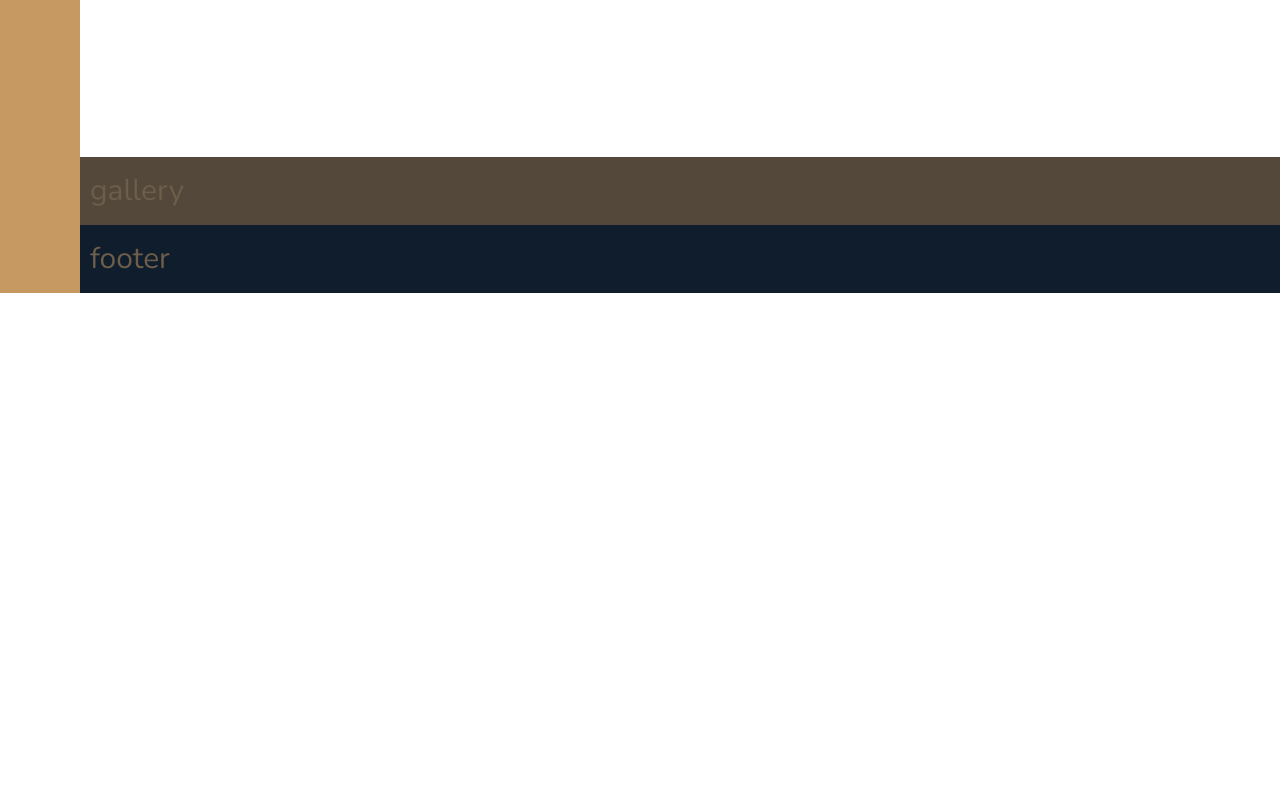
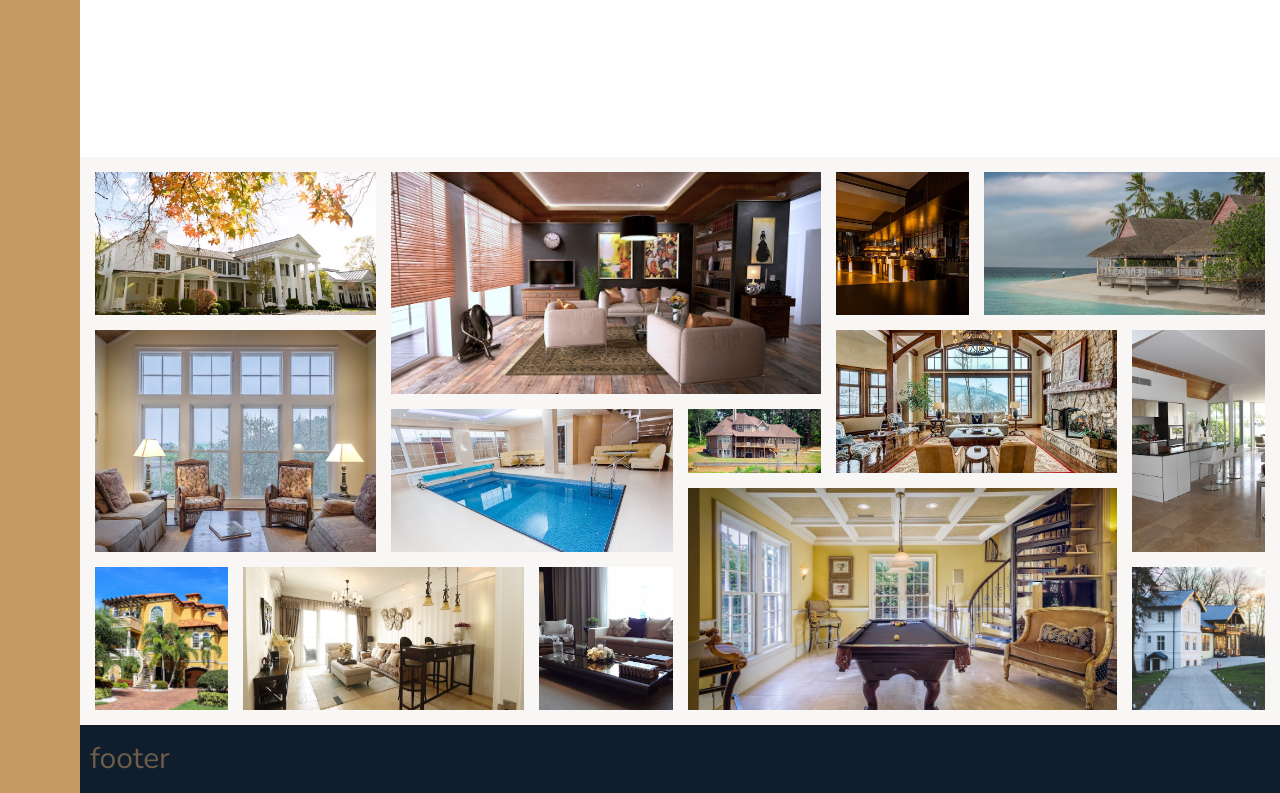
Before and after one commit to Dual1tyxd3v/nexter, a website: page index.html in a window 1280 px wide. Shown: the part 3001-3794 px from the top of the page. Before the commit the page ends 3294 px from the top, so only its background shows below. Drawn offline with nearby package versions, Linux system fonts and the light colour scheme.

Commit message:
Add gallery section

```diff
--- a/index.html
+++ b/index.html
@@ -294,7 +294,48 @@
     </div>
   </section>
   <section class="gallery">
-    gallery
+    <figure class="gallery__item gallery__item--1">
+      <img src="./img/gal-1.jpeg" alt="Image 1" class="gallery__img">
+    </figure>
+    <figure class="gallery__item gallery__item--2">
+      <img src="./img/gal-2.jpeg" alt="Image 2" class="gallery__img">
+    </figure>
+    <figure class="gallery__item gallery__item--3">
+      <img src="./img/gal-3.jpeg" alt="Image 3" class="gallery__img">
+    </figure>
+    <figure class="gallery__item gallery__item--4">
+      <img src="./img/gal-4.jpeg" alt="Image 4" class="gallery__img">
+    </figure>
+    <figure class="gallery__item gallery__item--5">
+      <img src="./img/gal-5.jpeg" alt="Image 5" class="gallery__img">
+    </figure>
+    <figure class="gallery__item gallery__item--6">
+      <img src="./img/gal-6.jpeg" alt="Image 6" class="gallery__img">
+    </figure>
+    <figure class="gallery__item gallery__item--7">
+      <img src="./img/gal-7.jpeg" alt="Image 7" class="gallery__img">
+    </figure>
+    <figure class="gallery__item gallery__item--8">
+      <img src="./img/gal-8.jpeg" alt="Image 8" class="gallery__img">
+    </figure>
+    <figure class="gallery__item gallery__item--9">
+      <img src="./img/gal-9.jpeg" alt="Image 9" class="gallery__img">
+    </figure>
+    <figure class="gallery__item gallery__item--10">
+      <img src="./img/gal-10.jpeg" alt="Image 10" class="gallery__img">
+    </figure>
+    <figure class="gallery__item gallery__item--11">
+      <img src="./img/gal-11.jpeg" alt="Image 11" class="gallery__img">
+    </figure>
+    <figure class="gallery__item gallery__item--12">
+      <img src="./img/gal-12.jpeg" alt="Image 12" class="gallery__img">
+    </figure>
+    <figure class="gallery__item gallery__item--13">
+      <img src="./img/gal-13.jpeg" alt="Image 13" class="gallery__img">
+    </figure>
+    <figure class="gallery__item gallery__item--14">
+      <img src="./img/gal-14.jpeg" alt="Image 14" class="gallery__img">
+    </figure>
   </section>
   <footer class="footer">
     footer
--- a/sass/_gallery.scss
+++ b/sass/_gallery.scss
@@ -1,4 +1,79 @@
 .gallery {
-  background-color: $color-grey-dark-1;
+  background-color: $color-grey-light-1;
   grid-column: full-start / full-end;
+  display: grid;
+  grid-template-columns: repeat(8, 1fr);
+  grid-template-rows: repeat(7, 5vw);
+  grid-gap: 1.5rem;
+  padding: 1.5rem;
+
+  &__img {
+    width: 100%;
+    height: 100%;
+    object-fit: cover;
+    display: block;
+  }
+
+  &__item {
+
+    &--1 {
+      grid-column: 1 / span 2;
+      grid-row: 1 / span 2;
+    }
+
+    &--2 {
+      grid-column: 3 / span 3;
+      grid-row: 1 / span 3;
+    }
+
+    &--3 {
+      grid-row: 1 / span 2;
+    }
+
+    &--4 {
+      grid-column: 7 / span 2;
+      grid-row: 1 / span 2;
+    }
+
+    &--5 {
+      grid-column: 1 / span 2;
+      grid-row: 3 / span 3;
+    }
+
+    &--6 {
+      grid-column: 3 / span 2;
+      grid-row: 4 / span 2;
+    }
+
+    &--8 {
+      grid-column: 6 / span 2;
+      grid-row: 3 / span 2;
+    }
+
+    &--9 {
+      grid-row: 3 / span 3;
+    }
+
+    &--10 {
+      grid-row: 6 / span 2;
+    }
+
+    &--11 {
+      grid-column: 2 / span 2;
+      grid-row: 6 / span 2;
+    }
+
+    &--12 {
+      grid-row: 6 / span 2;
+    }
+
+    &--13 {
+      grid-column: 5 / span 3;
+      grid-row: 5 / span 3;
+    }
+
+    &--14 {
+      grid-row: 6 / span 2;
+    }
+  }
 }
```
Also changed, not shown: css/style.css, 1 other file.
